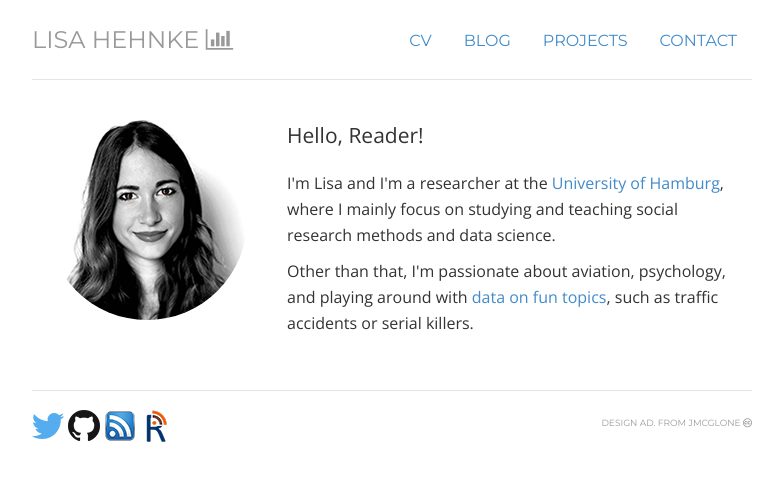
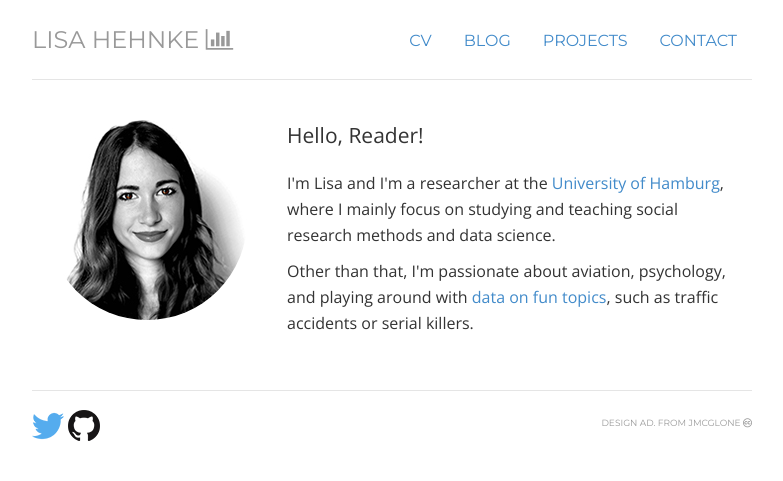
Before and after one commit to lhehnke/lhehnke.github.io, a Jekyll site: the page built from index.html, in a window 1280 px wide. Shown: the top 481 px of the page, without its empty margins (248-1031 px from the left). Built offline with Jekyll 4.4.1, drawn with Linux system fonts in a browser that asks for light colours; nearby versions of some CDN libraries; some web fonts are replaced.

Commit message:
Undo changes

```diff
--- a/_includes/footer.html
+++ b/_includes/footer.html
@@ -3,8 +3,6 @@
 	<div class="col-sm-8">
 	<a href="https://twitter.com/N736PA_PHBUF" target="_blank"> <img  class="img" alt="Twitter" src="https://lhehnke.github.io/img/twitter.png"></a>
 	<a href="https://github.com/lhehnke" target="_blank"><img  class="img" alt="Github" src="https://lhehnke.github.io/img/github.png"></a>
-		<a href="https://github.com/lhehnke" target="_blank"><img  class="img" alt="Feed" src="https://lhehnke.github.io/img/feed_blue.png"></a>
-				<a href="https://www.r-bloggers.com/" target="_blank"><img  class="img" alt="RBloggers" src="https://lhehnke.github.io/img/rbloggers.png"></a>
 	</div>
 	<div class="col-sm-4">
 
```
